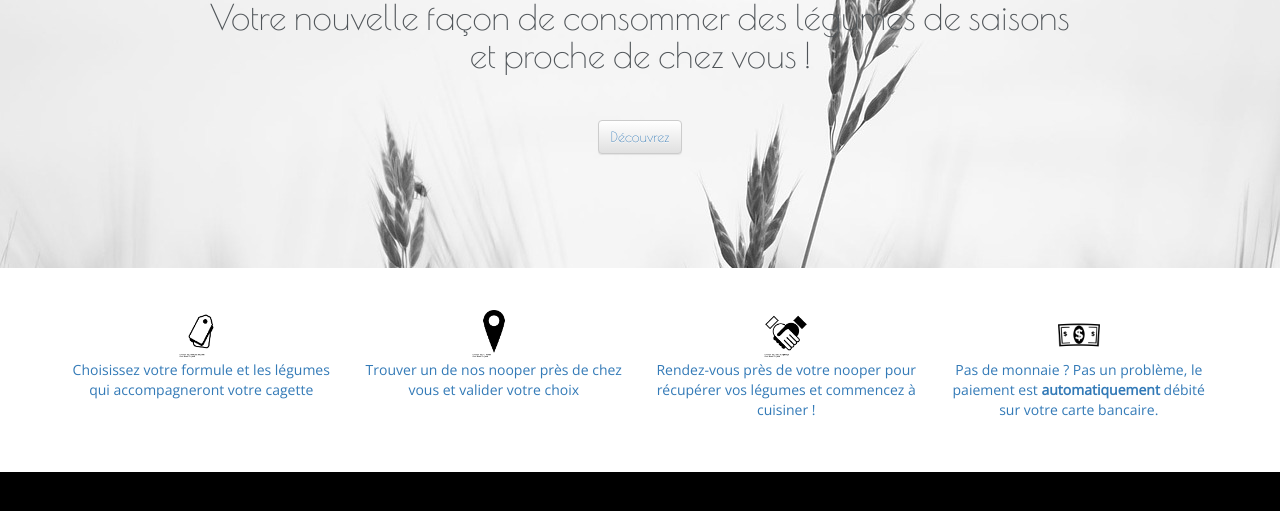
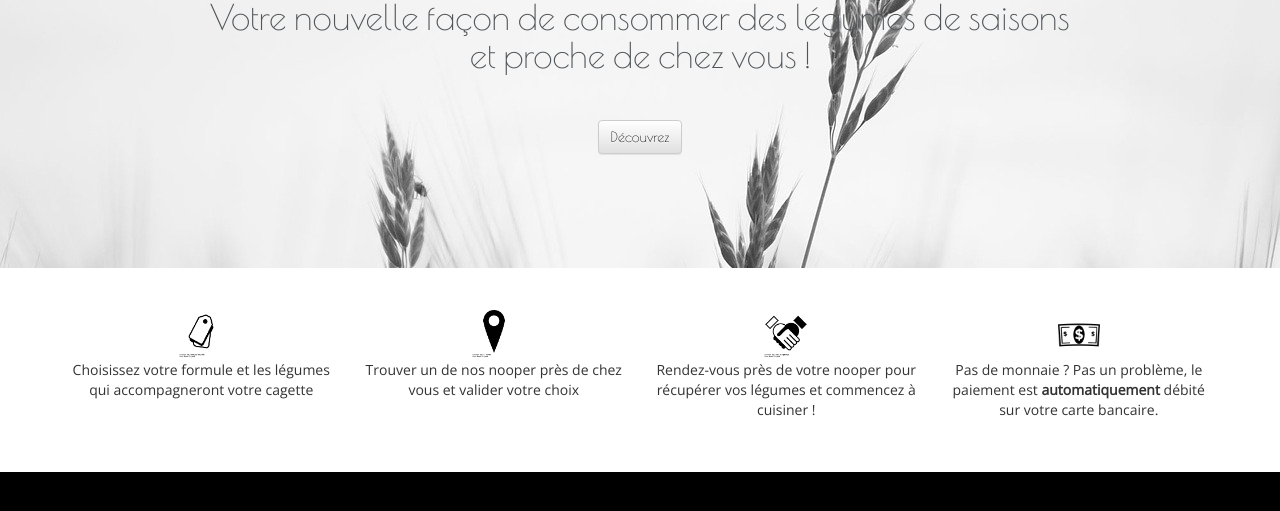
Before and after one commit to jbnews/Noop, a plain HTML site: page index.html in a window 1280 px wide. Shown: the part 232-743 px from the top of the page. Drawn offline with nearby package versions, Linux system fonts and the light colour scheme.

Commit message:
color text
change color

```diff
--- a/css/style.css
+++ b/css/style.css
@@ -37,10 +37,16 @@ body
 	font-family: Poiret One;
 }
 
+#wrapper a
+{
+	color: black;
+}
+
 #wrapper h2{
 	font-size: 35px;
 	padding-bottom: 1em;
 }
+
 
 .fonction
 {
--- a/index.html
+++ b/index.html
@@ -60,7 +60,7 @@
 
            <h2 class="text-center">Votre nouvelle façon de consommer des légumes de saisons<br /> et proche de chez vous !
            </h2>
-           <button type="button" class="btn btn-default"><a href="http://www.inderwear.com/21-boxer-homme/4030-boxer-wonderslim-gris-blanc-royal-es-collection.html">Découvrez</button>
+           <button type="button" class="btn btn-default color"><a href="12">Découvrez </button></a>
     </div>
 
                 <div class="container text-center fonction">
```
